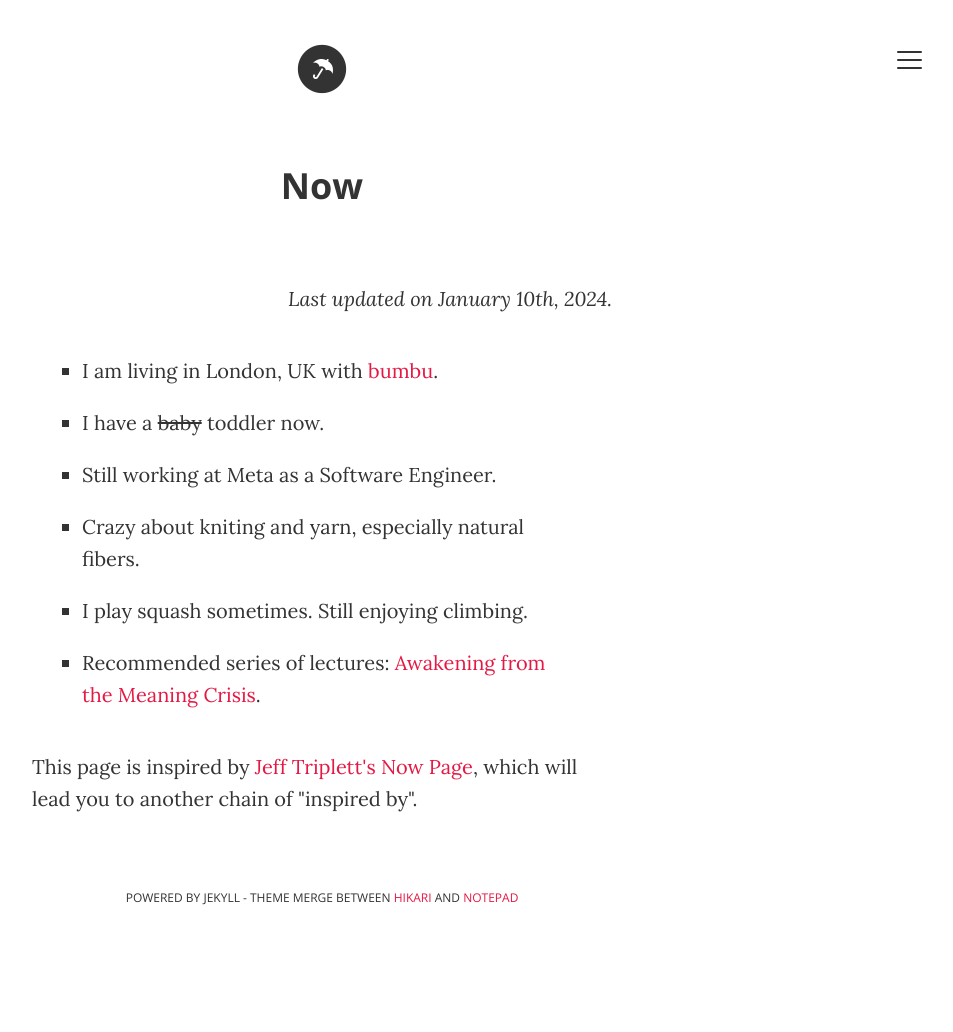
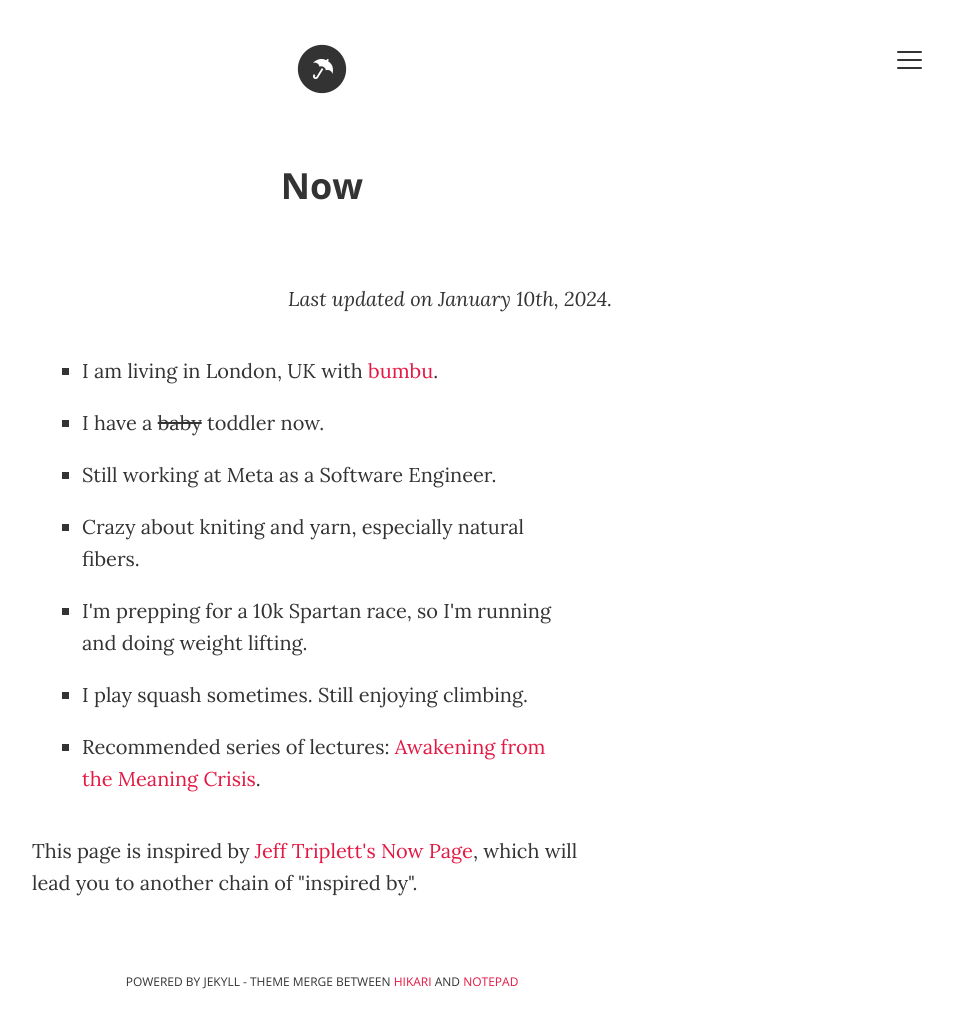
Before and after one commit to ana-balica/ana-balica.github.io, a Jekyll site: the page built from now.html, in a window 1280 px wide. Shown: the whole page, without its empty margins (318-1271 px from the left). Built offline with Jekyll 4.4.1, drawn with Linux system fonts in a browser that asks for light colours; comment, search, counter and statistics services are not loaded; before the commit the page ends 948 px from its top, so only the background shows below that.

Commit message:
Update now.html

```diff
--- a/now.html
+++ b/now.html
@@ -12,6 +12,7 @@ description: "What I'm doing now"
       <li>I have a <s>baby</s> toddler now.</li>
       <li>Still working at Meta as a Software Engineer.</li>
       <li>Crazy about kniting and yarn, especially natural fibers.</li>
+      <li>I'm prepping for a 10k Spartan race, so I'm running and doing weight lifting.</li>
       <li>I play squash sometimes. Still enjoying climbing.</li>
       <li>Recommended series of lectures: <a href="https://www.youtube.com/playlist?list=PLND1JCRq8Vuh3f0P5qjrSdb5eC1ZfZwWJ" target="_blank">Awakening from the Meaning Crisis</a>.</li>
   </ul>
```
